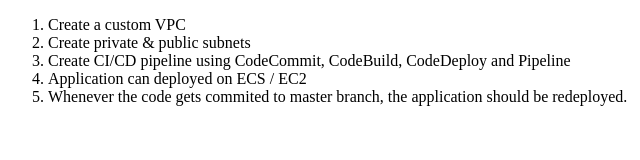
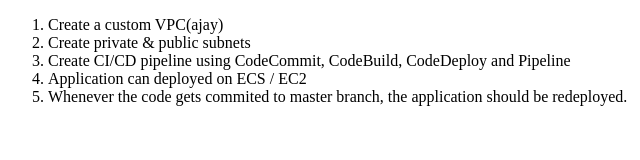
Before and after one commit to dirisalaajay/samplenodejs, a website: page index.html in a window 1280 px wide. Shown: the full height of the page, 0-640 px from the left. Drawn offline with Linux system fonts and the light colour scheme.

Commit message:
Update index.html

```diff
--- a/index.html
+++ b/index.html
@@ -2,7 +2,7 @@
 <html>
 	<body>
 		<ol>
-			<li>Create a custom VPC</li>
+			<li>Create a custom VPC(ajay)</li>
 			<li>Create private & public subnets</li>
 			<li>Create CI/CD pipeline using CodeCommit, CodeBuild, CodeDeploy and Pipeline</li>
 			<li>Application can deployed on ECS / EC2  </li>
```
